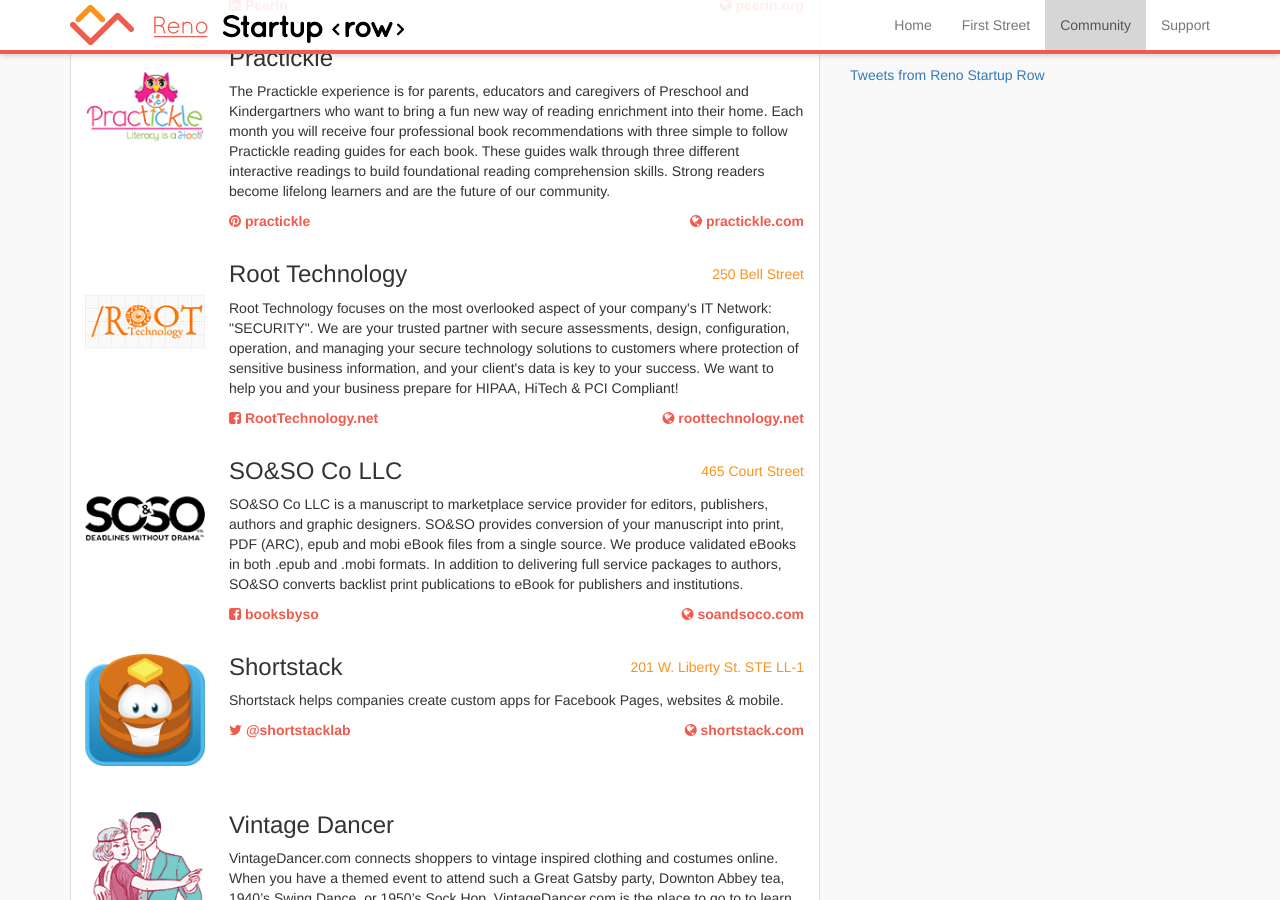
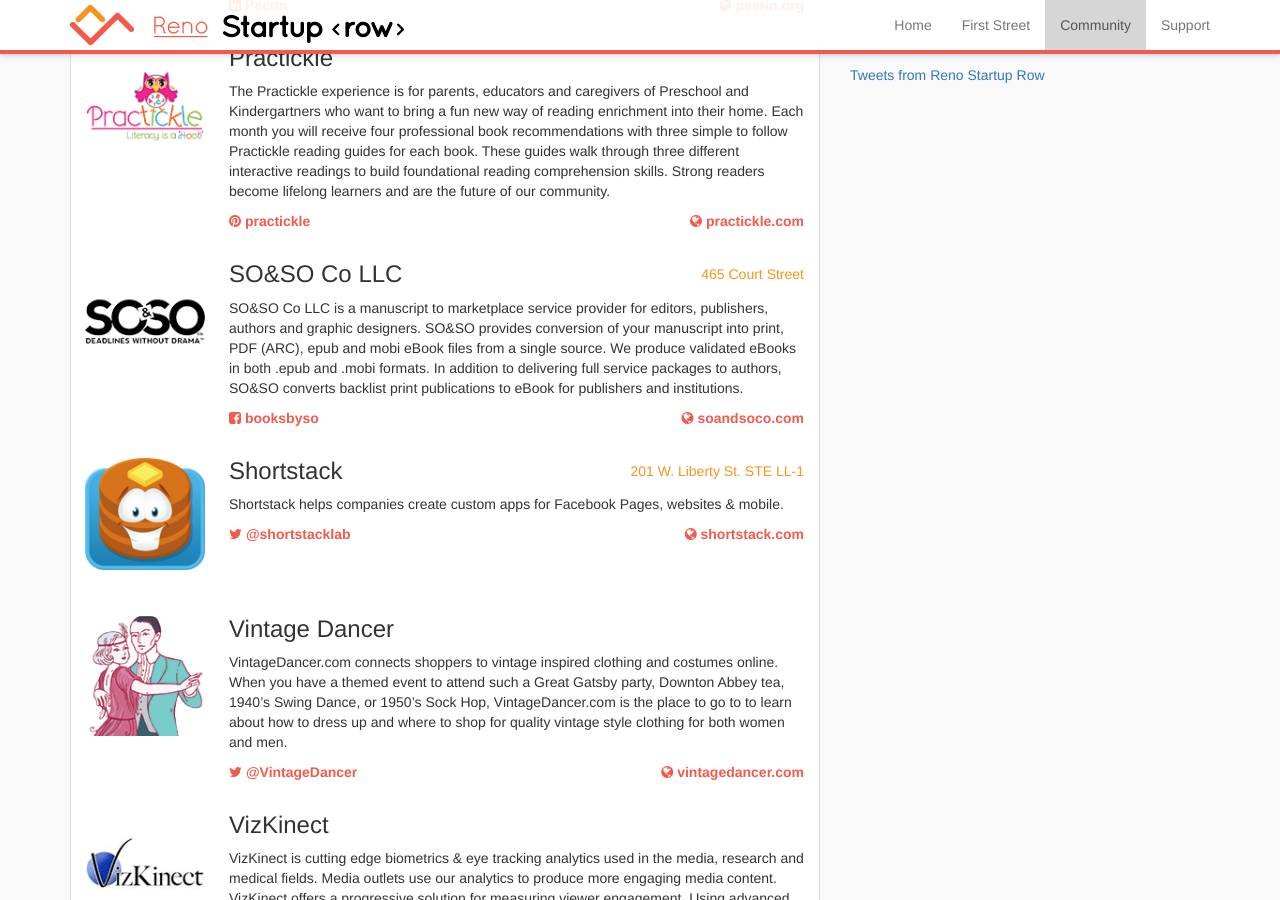
Before and after one commit to startuprow/startuprow.github.io, a Jekyll site: the page built from index.html, in a window 1280 px wide and 900 px high, scrolled down 4988 px. Built offline with Jekyll 4.4.1, drawn with Linux system fonts in a browser that asks for light colours; nearby versions of some CDN libraries; Markdown is read by kramdown in place of the engine named in the settings; comment, search, counter and statistics services are not loaded.

Commit message:
removed root

```diff
--- a/index.html
+++ b/index.html
@@ -303,17 +303,6 @@
 
   <div class="panel-body company-profile">
     <div class="company-logo">
-      <img src="/img/logo/root.png">
-    </div>
-    <span class="contact address pull-right">250 Bell Street</span>
-    <h3>Root Technology</h3>
-    <p>Root Technology focuses on the most overlooked aspect of your company's IT Network: "SECURITY". We are your trusted partner with secure assessments, design, configuration, operation, and managing your secure technology solutions to customers where protection of sensitive business information, and your client's data is key to your success. We want to help you and your business prepare for HIPAA, HiTech &amp; PCI Compliant!</p>
-    <span class="contact twitter"><a href="https://facebook.com/RootTechnology.net"><i class="fa fa-facebook-square"></i> RootTechnology.net</a></span>
-    <span class="contact website pull-right"><a href="http://roottechnology.net"><i class="fa fa-globe"></i> roottechnology.net</a></span>
-  </div>
-
-  <div class="panel-body company-profile">
-    <div class="company-logo">
       <img src="/img/logo/soandsoco.png">
     </div>
     <span class="contact address pull-right">465 Court Street</span>
```
